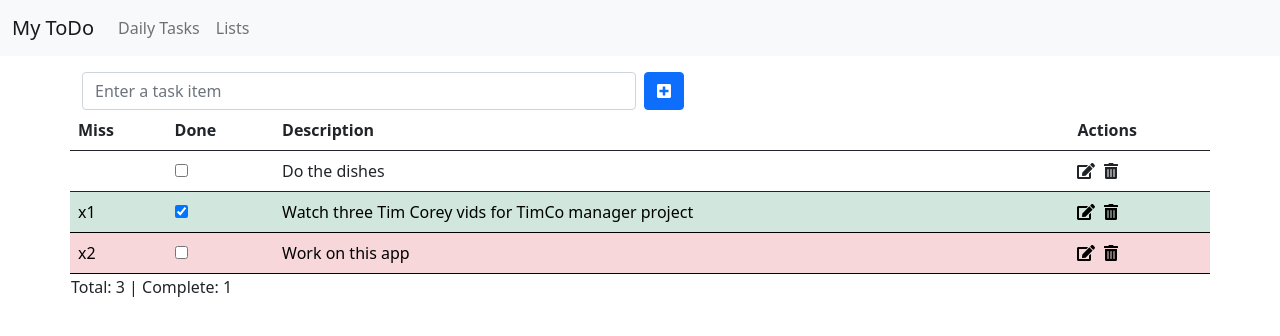
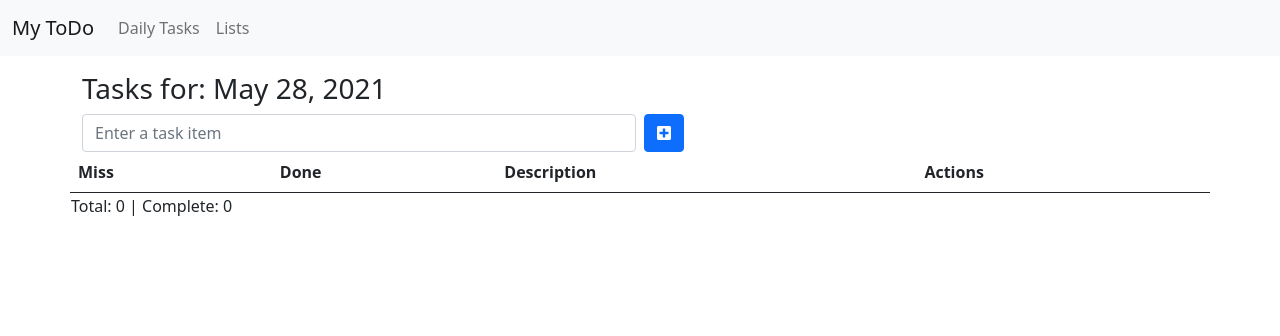
Before and after one commit to walkersoft/my-todoer-angular, an Angular app: page / in a window 1280 px wide. Shown: the top 336 px of the page. Built offline with nearby package versions, Linux system fonts and the light colour scheme.

Commit message:
added date (i.e title) to UI

```diff
--- a/src/app/todays-tasks/todays-tasks.component.html
+++ b/src/app/todays-tasks/todays-tasks.component.html
@@ -1,4 +1,5 @@
 <div class="container mt-3">
+  <h3>{{todaysTasks.name}}</h3>
   <form>
     <div class="row g-2 align-items-center">
       <div class="col-md-6 col-auto">
--- a/src/app/todays-tasks/todays-tasks.component.ts
+++ b/src/app/todays-tasks/todays-tasks.component.ts
@@ -25,23 +25,8 @@ export class TodaysTasksComponent implements OnInit, OnChanges {
 
   todaysTasks: TaskList = {
     day: new Date(),
-    name: Date.now.toString(),
+    name: "",
     items: [
-      {
-        name: "Do the dishes",
-        completed: false,
-        bleedOverCount: 0
-      },
-      {
-        name: "Watch three Tim Corey vids for TimCo manager project",
-        completed: true,
-        bleedOverCount: 1
-      },
-      {
-        name: "Work on this app",
-        completed: false,
-        bleedOverCount: 2
-      },
     ]
   };
 
@@ -52,6 +37,7 @@ export class TodaysTasksComponent implements OnInit, OnChanges {
 
   ngOnInit(): void {
     this.updateTaskTallies();
+    this.todaysTasks.name = "Tasks for: " + this.todaysTasks.day.toLocaleDateString("en-US", {month: "long", day: "numeric", year: 'numeric'});
   }
 
   updateTaskTallies() {
@@ -62,6 +48,8 @@ export class TodaysTasksComponent implements OnInit, OnChanges {
   processTaskInput(): void {
     let mode = this.processNew ? "add new" : "edit exising";
     console.log("processing... " + mode);
+
+    if (this.taskDescription === "") return;
 
     if (this.processNew) {
       let task = {
@@ -75,6 +63,7 @@ export class TodaysTasksComponent implements OnInit, OnChanges {
     } else {
       this.editingTask.name = this.taskDescription;
       this.faInputIcon = faPlusSquare;
+      this.taskDescription = "";
     }
 
     this.processNew = true;
@@ -88,3 +77,20 @@ export class TodaysTasksComponent implements OnInit, OnChanges {
   }
 
 }
+
+
+/* {
+  name: "Do the dishes",
+  completed: false,
+  bleedOverCount: 0
+},
+{
+  name: "Watch three Tim Corey vids for TimCo manager project",
+  completed: true,
+  bleedOverCount: 1
+},
+{
+  name: "Work on this app",
+  completed: false,
+  bleedOverCount: 2
+}, */
```
